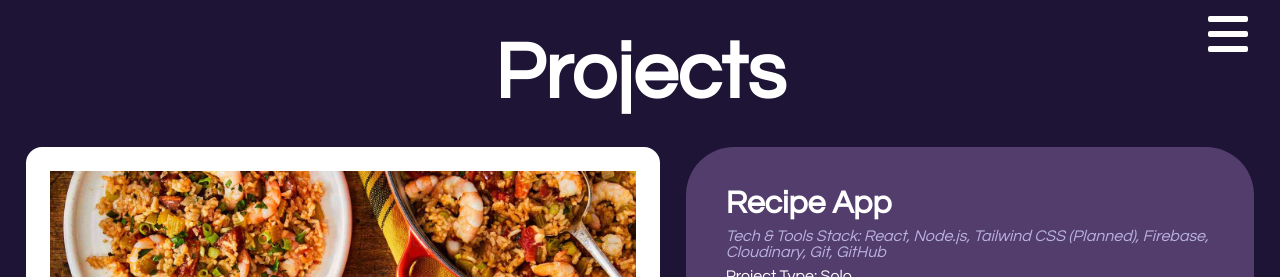
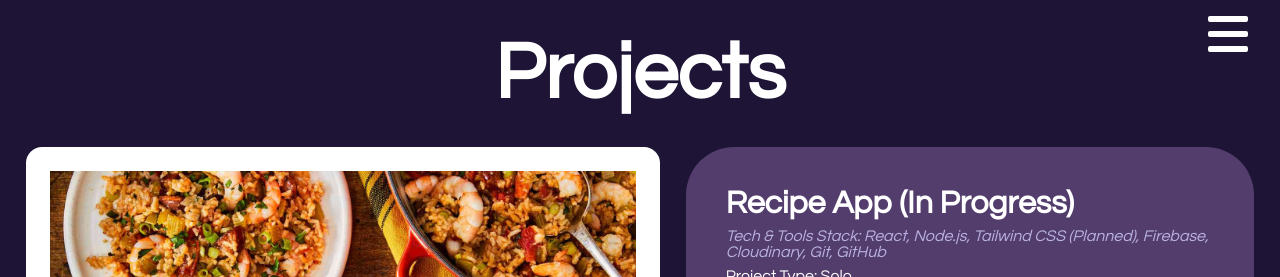
Before and after one commit to codenamemadison/ms-cs-portfolio, a React (Create React App) app: page /projects in a window 1280 px wide. Shown: the top 277 px of the page. Built offline with nearby package versions, Linux system fonts and the light colour scheme.

Commit message:
update progress status of a project

```diff
--- a/src/content/projectsData.js
+++ b/src/content/projectsData.js
@@ -2,7 +2,7 @@
 
 const ProjectsData = [
     {
-        projectName: "Recipe App",
+        projectName: "Recipe App (In Progress)",
         techStack: "React, Node.js, Tailwind CSS (Planned), Firebase, Cloudinary, Git, GitHub",
         projectType: "Solo",
         description: [
```
